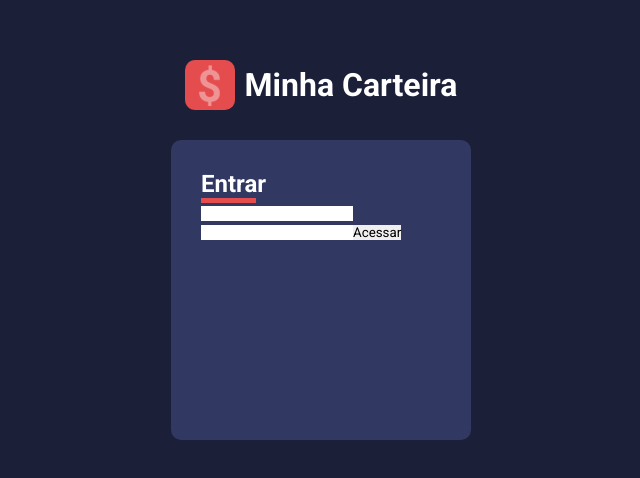
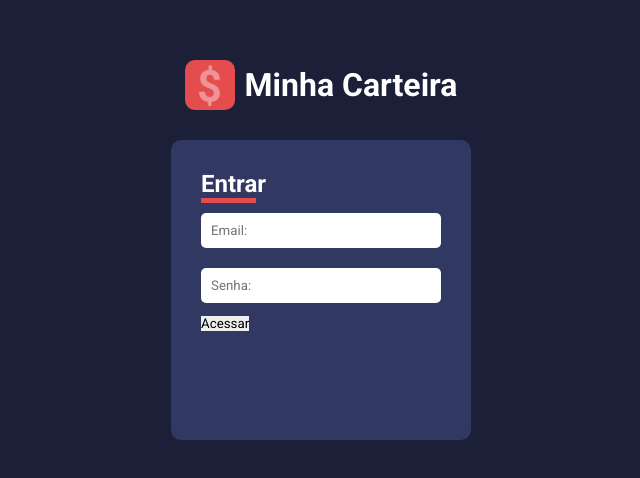
Before and after one commit to FihCapua/my-dashboard, a React (Create React App) app: page / in a window 1280 px wide. Shown: the part 150-628 px from the top of the page, without its empty margins (319-959 px from the left). Built offline with nearby package versions, Linux system fonts and the light colour scheme.

Commit message:
(feat) input component created

```diff
--- /dev/null
+++ b/src/components/Input/index.tsx
@@ -0,0 +1,10 @@
+import React, { InputHTMLAttributes } from 'react';
+
+import { Container } from './styles';
+
+// esse tipo será um input com todos os atributos do HTML
+type IInputProps = InputHTMLAttributes<HTMLInputElement>;
+
+const Input: React.FC<IInputProps> = ({ ...rest }) => <Container {...rest} />;
+
+export default Input;
--- /dev/null
+++ b/src/components/Input/styles.ts
@@ -0,0 +1,8 @@
+import styled from 'styled-components';
+
+export const Container = styled.input`
+    width: 100%;
+    margin: 10px 0;
+    padding: 10px;
+    border-radius: 5px;
+`;
--- a/src/pages/SignIn/index.tsx
+++ b/src/pages/SignIn/index.tsx
@@ -1,8 +1,12 @@
 import React from 'react';
 import LogoImg from '../../assets/logo.svg';
+import Input from '../../components/Input';
 import { Container, Logo, Form, FormTitle } from './styles';
 
 const SignIn: React.FC = () => {
+    const loaderPrevent = (e) => {
+        e.preventDefault();
+    };
     return (
         <Container>
             <Logo>
@@ -10,11 +14,11 @@
                 <h1>Minha Carteira</h1>
             </Logo>
 
-            <Form>
+            <Form onSubmit={loaderPrevent}>
                 <FormTitle>Entrar</FormTitle>
 
-                <input type="text"></input>
-                <input type="text"></input>
+                <Input type="email" required placeholder="Email:" />
+                <Input type="password" required placeholder="Senha:" />
 
                 <button type="submit">Acessar</button>
             </Form>
```
